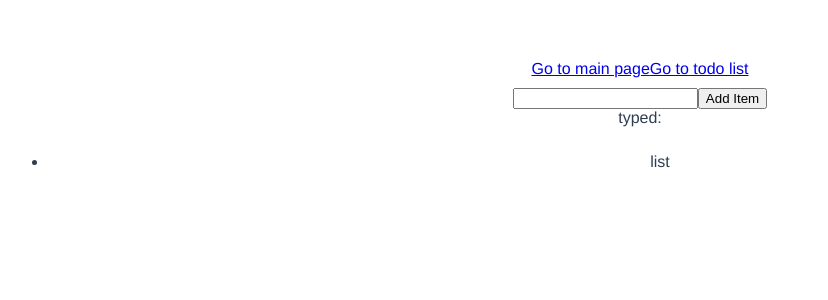
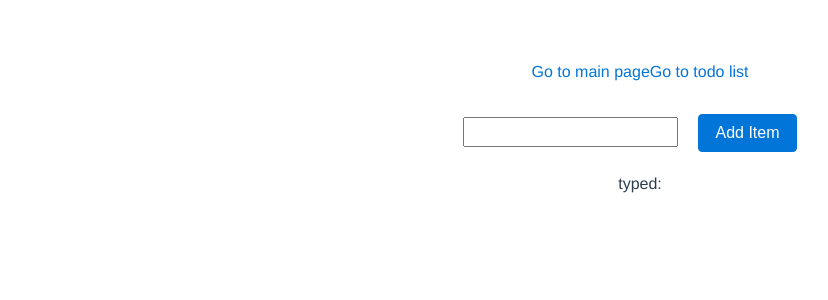
Before and after one commit to jarmbrust/todolist-vue1, a Vue app: page /#/TodoList in a window 1280 px wide. Shown: the top 300 px of the page, without its empty margins (0-828 px from the left). Built offline with nearby package versions, Linux system fonts and the light colour scheme.

Commit message:
cleaned up some

```diff
--- a/index.html
+++ b/index.html
@@ -3,7 +3,9 @@
   <head>
     <meta charset="utf-8">
     <meta name="viewport" content="width=device-width,initial-scale=1.0">
-    <title>todolist-vue1</title>
+    <link rel="stylesheet" href="https://maxcdn.bootstrapcdn.com/bootstrap/4.0.0-alpha.6/css/bootstrap.min.css"
+      integrity="sha384-rwoIResjU2yc3z8GV/NPeZWAv56rSmLldC3R/AZzGRnGxQQKnKkoFVhFQhNUwEyJ" crossorigin="anonymous">
+    <title>todolist with routing</title>
   </head>
   <body>
     <div id="app"></div>
--- a/src/components/todo-input.vue
+++ b/src/components/todo-input.vue
@@ -15,11 +15,11 @@ export default {
   },
   methods: {
     addItem () {
-      console.log('value', this.listItem)
       this.$store.commit({
         type: 'SET_TODO_ITEM',
         item: this.listItem
       })
+      this.listItem = ''
     }
   }
 }
@@ -27,6 +27,9 @@ export default {
 
 <style lang="scss" scoped>
   .input-field {
-    padding: 10px;
+    margin: 10px;
+  }
+  .enter-button {
+    margin: 20px;
   }
 </style>
--- a/src/components/todo-items.vue
+++ b/src/components/todo-items.vue
@@ -1,9 +1,8 @@
 <template>
   <div>
-    <ul>
-      <li>list</li>
-      <li v-for="(item, index) in todoList" :key="item.id"> {{ item }}, {{ index }}
-        <button @click="completeItem(item)">X</button>
+    <ul class="todo-items">
+      <li class="list-item" v-for="(item, index) in todoList" :key="item.id"> {{ index }}: {{ item }}
+        <button class="btn btn-secondary x-button" @click="completeItem(item)">X</button>
       </li>
     </ul>
   </div>
@@ -23,7 +22,6 @@ export default {
   },
   methods: {
     completeItem (item) {
-      console.log('hi')
       this.$store.commit({
         type: 'REMOVE_TODO_ITEM',
         item: item
@@ -34,5 +32,11 @@ export default {
 </script>
 
 <style lang="scss" scoped>
-
+.list-item {
+  text-align: left;
+}
+.x-button {
+  text-align: right;
+  margin: 5px;
+}
 </style>
--- a/src/components/todo-list.vue
+++ b/src/components/todo-list.vue
@@ -1,7 +1,13 @@
 <template>
-  <div>
-    <todo-input></todo-input>
-    <todo-items></todo-items>
+  <div class="container">
+    <div class="row">
+      <div class="col"></div>
+      <div class="col-6">
+        <todo-input></todo-input>
+        <todo-items></todo-items>
+      </div>
+      <div class="col"></div>
+     </div>
   </div>
 </template>
 
@@ -19,5 +25,8 @@ export default {
 </script>
 
 <style lang="scss" scoped>
+.todo-list-container {
+  max-width: 500px;
+}
 
 </style>
```
